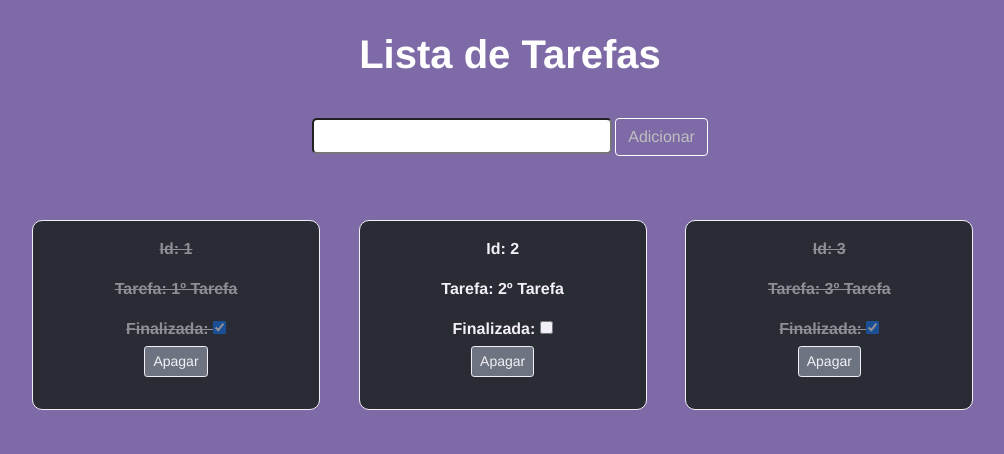
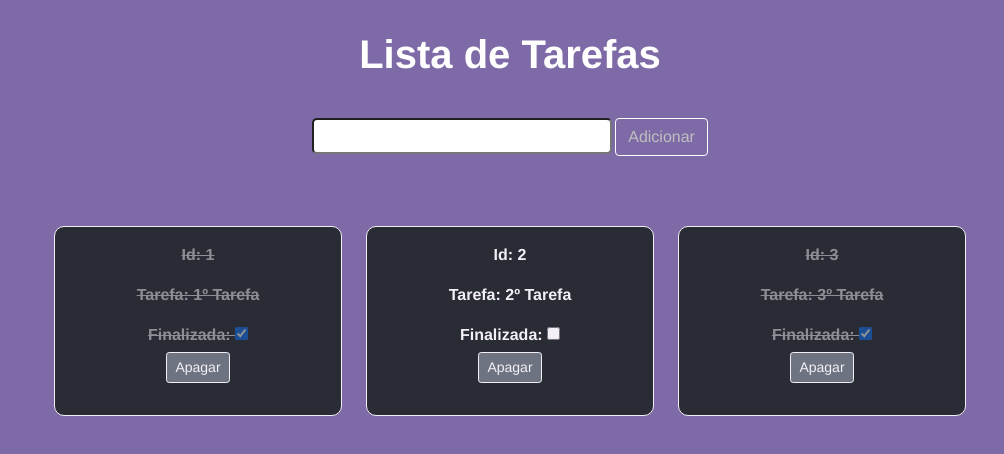
Before and after one commit to Vinicius9-Nunes/Task-List, a Vue app: page / in a window 1280 px wide. Shown: the top 454 px of the page, without its empty margins (130-1134 px from the left). Built offline with nearby package versions, Linux system fonts and the light colour scheme.

Commit message:
Ajuste layout tela

```diff
--- a/src/App.vue
+++ b/src/App.vue
@@ -77,12 +77,19 @@ body{
   text-align: center;
   color: white;
   padding-top: 30px;
+  display: flex;
+  justify-content: center;
+}
+.container{
+  display: flexbox;
+  justify-content: center;
 }
 .form {
   margin-bottom: 3em;
 }
 .input{
   margin-right: 0.2em;
+  margin-bottom: 0.5em;
   border-radius: 5px;
   padding: 4px;
   width: 300px;
--- a/src/components/Tasks.vue
+++ b/src/components/Tasks.vue
@@ -1,7 +1,8 @@
 <template>
   <div class="container">
     <div class="row">
-      <div class="col-sm-4" v-for="task in tasks" :key="task.id">
+      <!-- //col-sm-4 .d-print-flex -->
+      <div class="col-auto" v-for="task in tasks" :key="task.id">
         <div
           class="card text-white bg-dark mb-3 border border-white"
           style="width: 18rem">
@@ -94,6 +95,8 @@ ul {
   padding: 5em;
   padding-top: 1em;
   border-radius: 10px;
+  display: flex;
+  justify-content: center;
 }
 .tachado {
   text-decoration: line-through;
```
